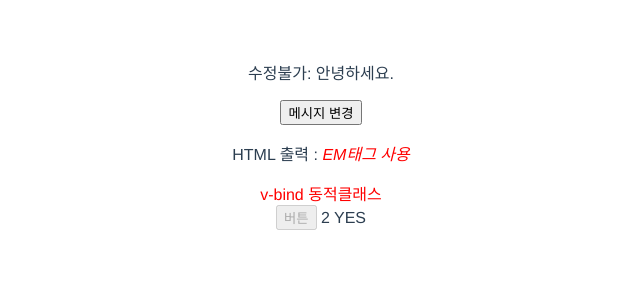
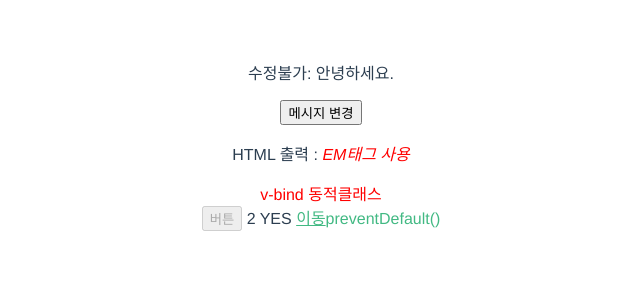
Before and after one commit to ces518/NewVueStudy, a Vue app: page /#/template in a window 1280 px wide. Shown: the top 300 px of the page, without its empty margins (319-959 px from the left). Built offline with nearby package versions, Linux system fonts and the light colour scheme.

Commit message:
디렉티브와 약어

```diff
--- a/src/components/template.vue
+++ b/src/components/template.vue
@@ -7,6 +7,11 @@
     <button v-bind:disabled="isDisabled">버튼</button>
     {{ 1 + 1 }}
     {{ isDisabled ? 'YES' : 'NO' }}
+
+    <div v-if="isVisable">내가 보이나</div>
+    <a v-bind:href="URL">이동</a>
+
+    <a v-on:click.prevent="changeMessage">preventDefault()</a>
   </div>
 </template>
 
@@ -18,7 +23,9 @@ export default {
       message: '안녕하세요.',
       realHTML: '<em style="color: red;">EM태그 사용</em>',
       dynamicClass: 'bear',
-      isDisabled: true
+      isDisabled: true,
+      isVisable: false,
+      URL: 'http://www.naver.com'
     }
   },
   methods: {
```
Also changed, not shown: 1 other file (tests, documents, lock files or other folders).
